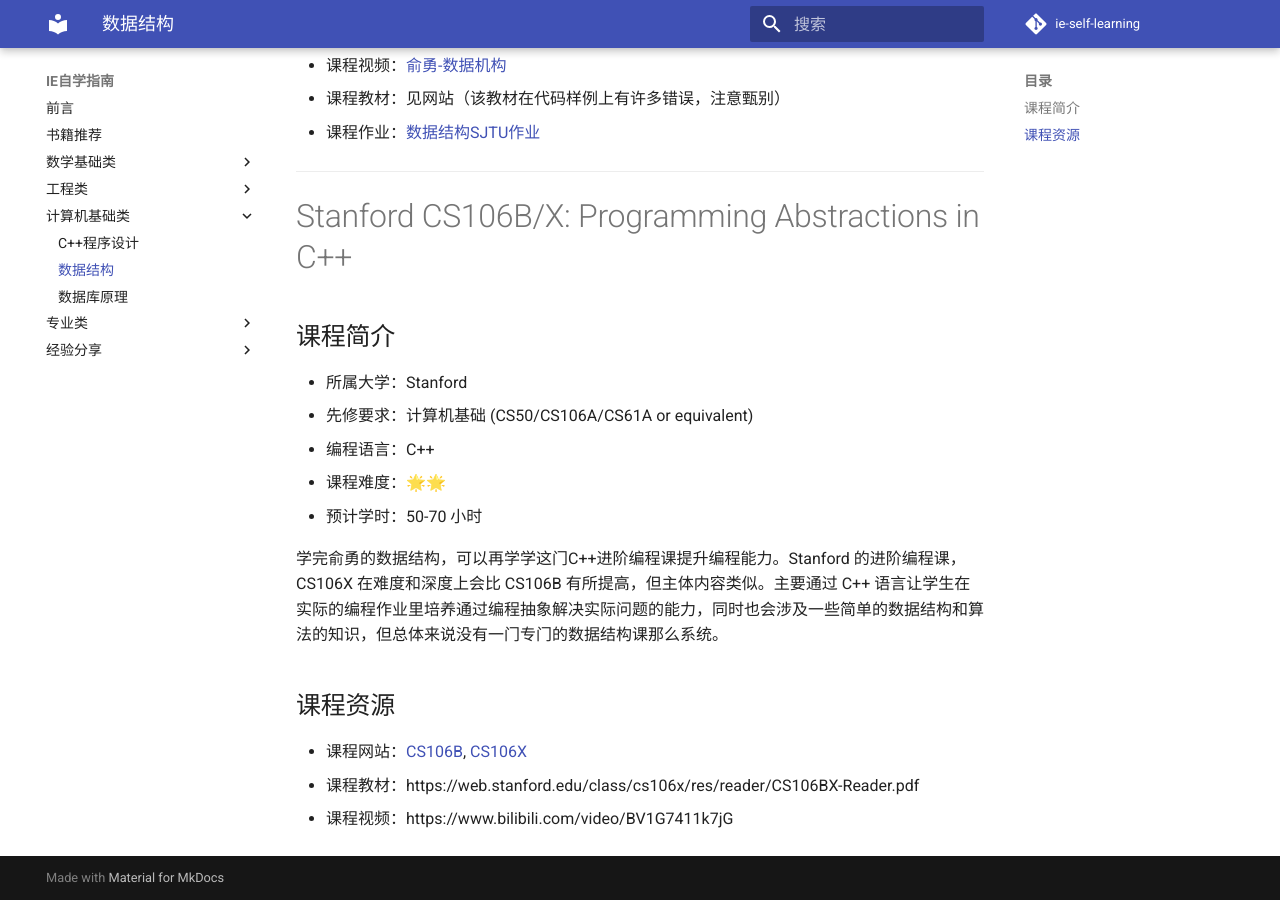
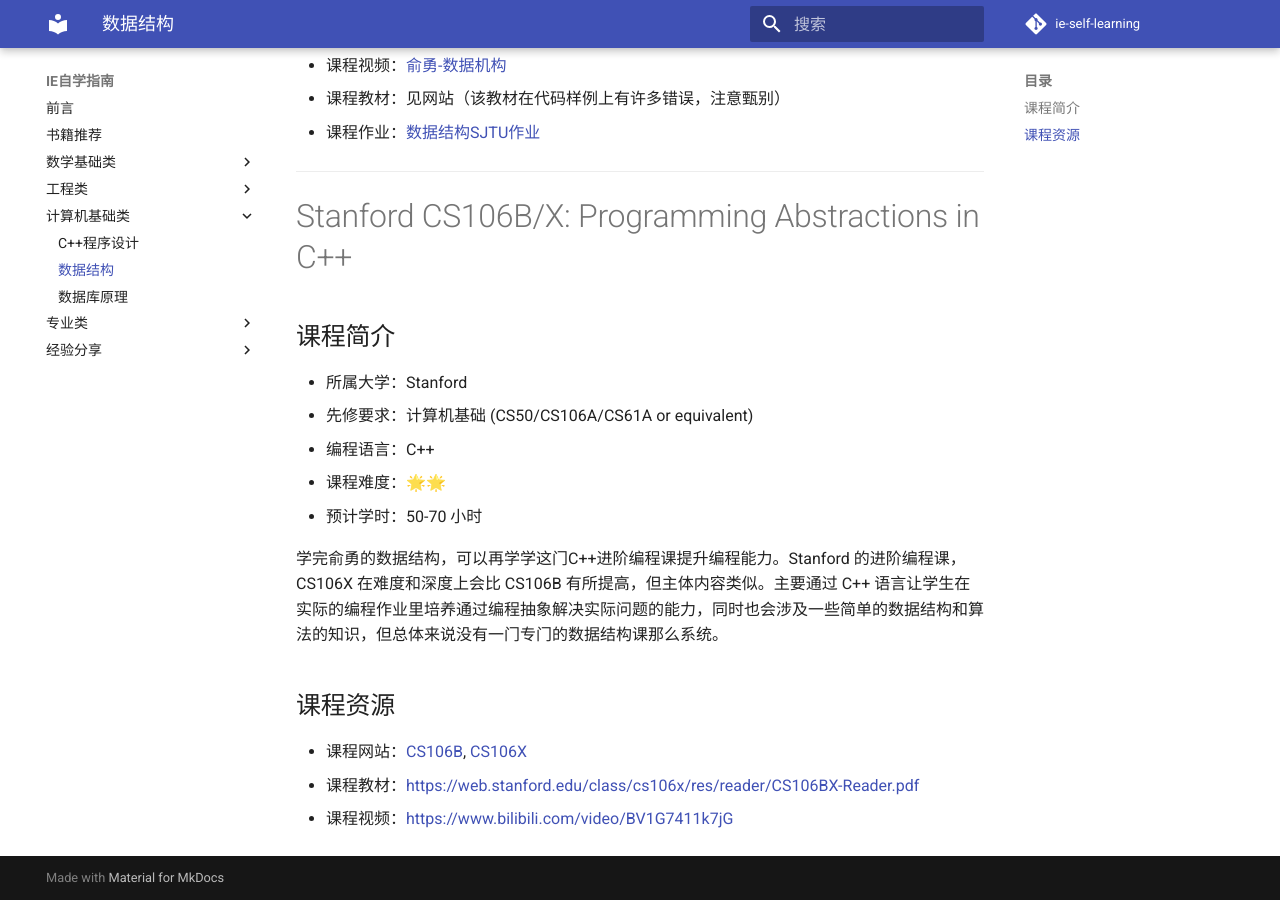
Before and after one commit to ceclin/ie-self-learning, an MkDocs documentation site: the page built from docs/计算机基础类/数据结构.md, in a window 1280 px wide and 900 px high, scrolled down 648 px. Built offline with MkDocs 1.6.1 and Material for MkDocs 9.7.7, drawn with Linux system fonts in a browser that asks for light colours; comment, search, counter and statistics services are not loaded.

```diff
--- a/docs/计算机基础类/数据结构.md
+++ b/docs/计算机基础类/数据结构.md
@@ -38,5 +38,5 @@
 ## 课程资源
 
 - 课程网站：[CS106B](https://web.stanford.edu/class/cs106b/), [CS106X](https://web.stanford.edu/class/cs106x/)
-- 课程教材：https://web.stanford.edu/class/cs106x/res/reader/CS106BX-Reader.pdf
-- 课程视频：https://www.bilibili.com/video/BV1G7411k7jG
+- 课程教材：<https://web.stanford.edu/class/cs106x/res/reader/CS106BX-Reader.pdf>
+- 课程视频：<https://www.bilibili.com/video/BV1G7411k7jG>
```
